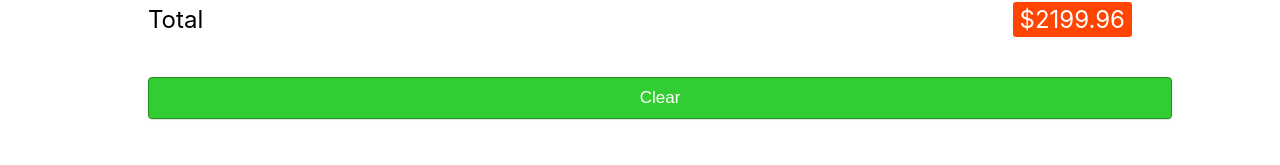
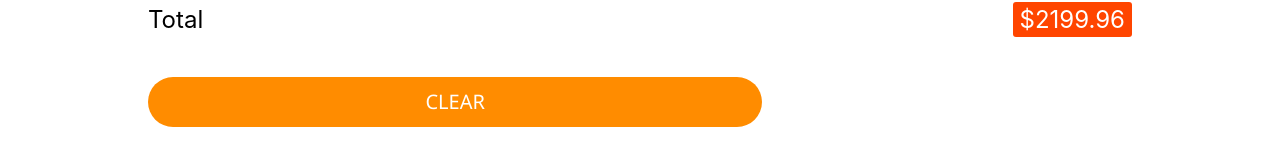
Before and after one commit to yashkhurana012/Cart-Management-System, a React (Create React App) app: page / in a window 1280 px wide. Shown: the part 569-734 px from the top of the page. Built offline with nearby package versions, Linux system fonts and the light colour scheme.

Commit message:
changes2

```diff
--- a/src/App.css
+++ b/src/App.css
@@ -4,6 +4,7 @@
   box-sizing: border-box;
 }
 
+/* General Styling */
 .App{
   padding-bottom: 2rem;
 }
@@ -139,38 +140,35 @@ main{
   padding: 3px 7px;
 }
 
+/* Creatively Styled "Clear" Button */
 .clear{
   margin: 20px;
-  background-color: #32cd32;
-  border: 1px solid #228b22;
-  border-radius: 4px;
-  box-shadow: rgba(0, 0, 0, 0.12) 0 1px 1px;
+  background-color: #ff8c00;
+  border: none;
+  border-radius: 30px;
   color: #FFFFFF;
   cursor: pointer;
   display: block;
-  font-family: Arial, sans-serif;
-  font-size: 17px;
+  font-family: 'Segoe UI', Tahoma, Geneva, Verdana, sans-serif;
+  font-size: 20px;
   line-height: 100%;
   outline: 0;
-  padding: 11px 15px 12px;
+  padding: 15px 40px;
   text-align: center;
-  transition: box-shadow .05s ease-in-out,opacity .05s ease-in-out;
-  width: 100%;
+  text-transform: uppercase;
+  transition: background-color 0.3s ease;
+  width: 60%;
 }
 
 .clear:hover {
-  box-shadow: rgba(255, 255, 255, 0.3) 0 0 2px inset, rgba(0, 0, 0, 0.4) 0 1px 2px;
+  background-color: #ff4500;
 }
 
 .clear:active {
-  box-shadow: rgba(0, 0, 0, 0.15) 0 2px 4px inset, rgba(0, 0, 0, 0.4) 0 1px 1px;
+  transform: translateY(2px);
 }
 
 .clear:disabled {
+  background-color: #d3d3d3;
   cursor: not-allowed;
-  opacity: .6;
 }
-
-.clear:disabled:active {
-  pointer-events: none;
-}
```
